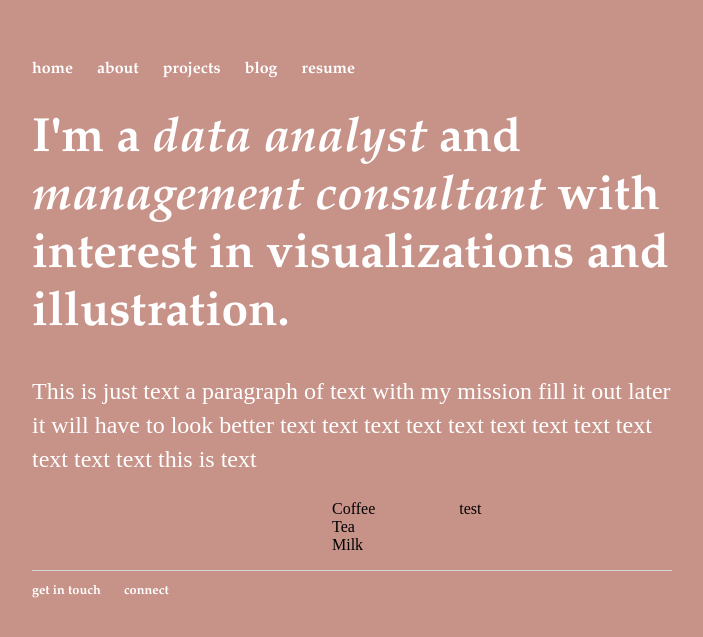
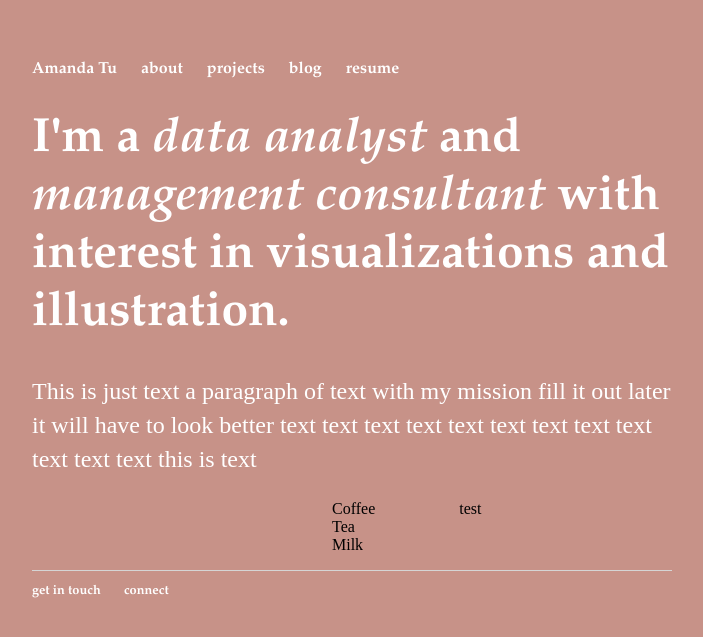
Before and after one commit to amanda-t2/amanda-t2.github.io, a Jekyll site: the page built from index.html, in a window 1280 px wide. Shown: the top 637 px of the page, without its empty margins (288-991 px from the left). Built offline with Jekyll 4.4.1, drawn with Linux system fonts in a browser that asks for light colours.

Commit message:
Update default.html

```diff
--- a/_layouts/default.html
+++ b/_layouts/default.html
@@ -8,7 +8,7 @@
 		<body>
 			<nav>
 	    		<ul>
-	        		<li><a href="/">home</a></li>
+	        		<li><a href="/">Amanda Tu</a></li>
 		        	<li><a href="/about">about</a></li>
 				<li><a href="/projects">projects</a></li>
 				<li><a href="/blog">blog</a></li>
```
